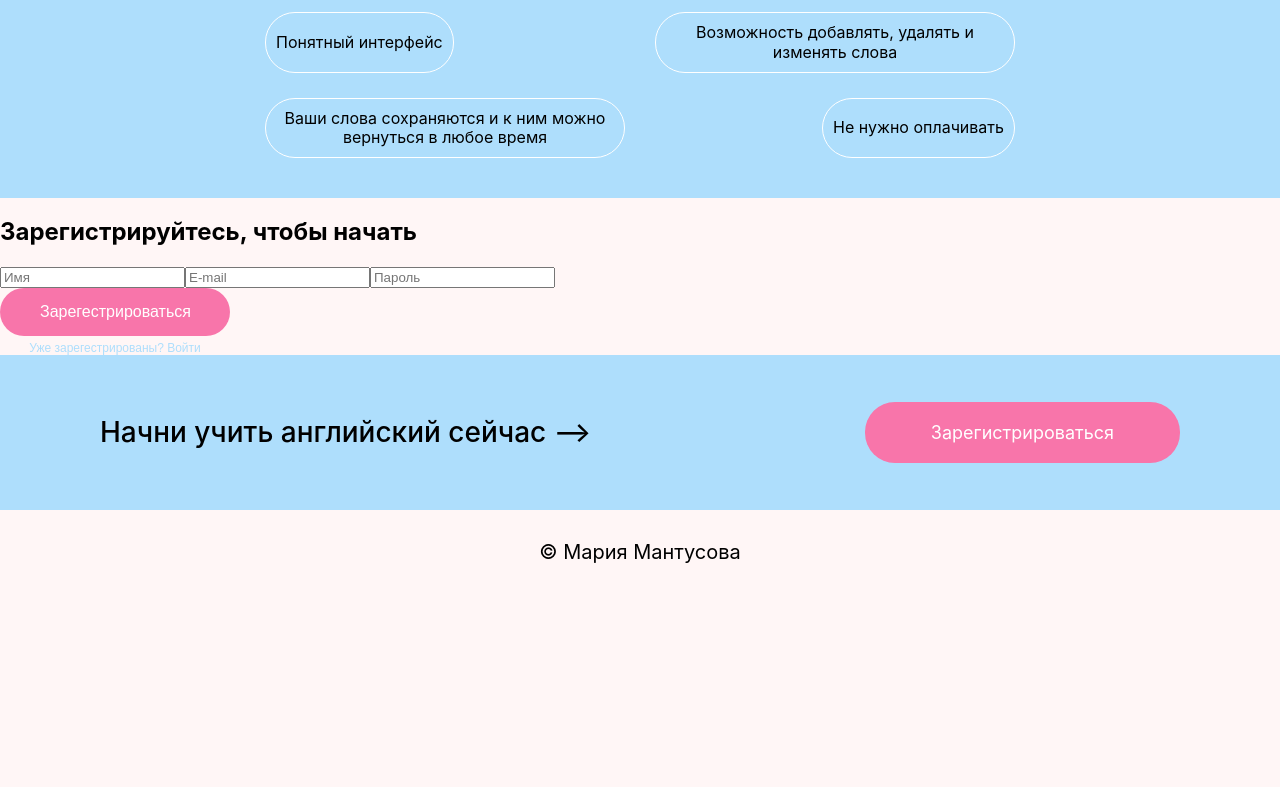
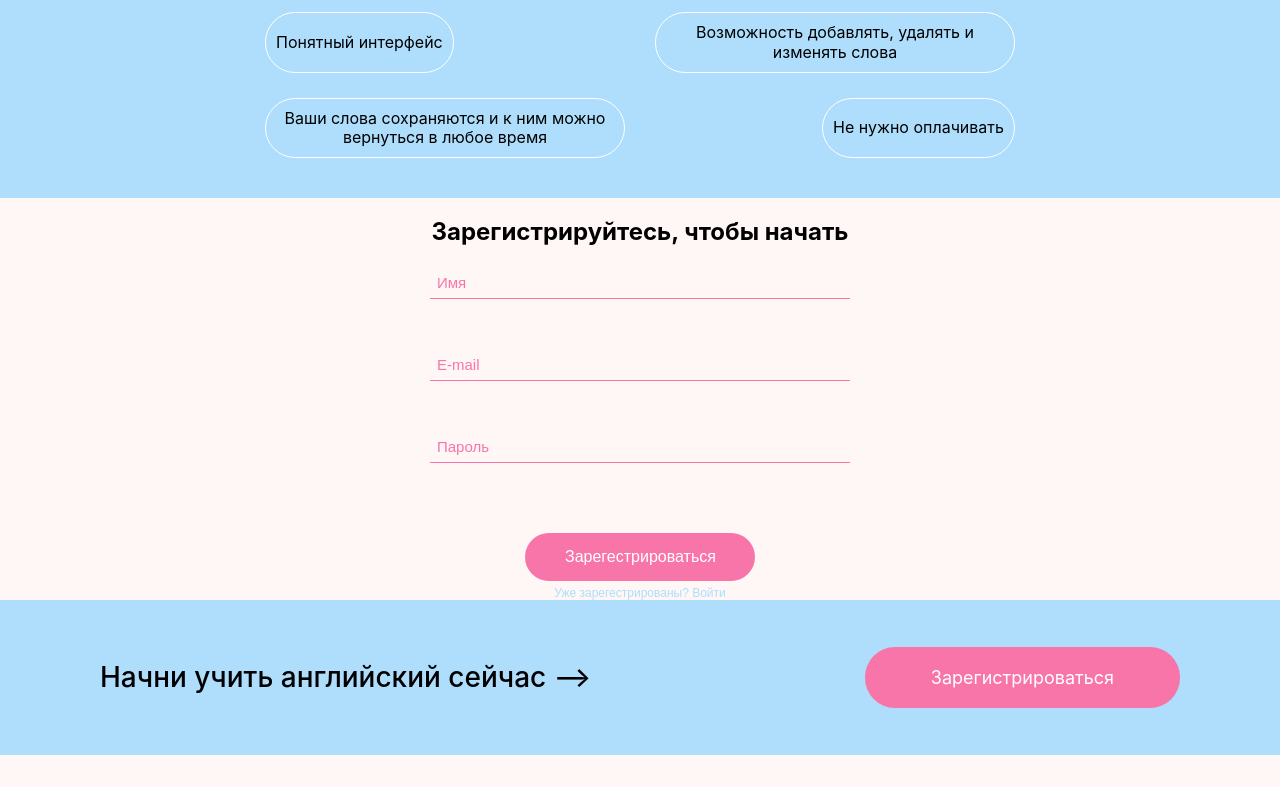
Before and after one commit to MariaMantusova/LangLearn_frontend, a React (Create React App) app: page / in a window 1280 px wide. Shown: the part 679-1466 px from the top of the page. Before the commit the page ends 1273 px from the top, so only its background shows below. Built offline with nearby package versions, Linux system fonts and the light colour scheme.

Commit message:
feat: add auth form styles

```diff
--- a/src/components/AuthBlock/AuthBlock.scss
+++ b/src/components/AuthBlock/AuthBlock.scss
@@ -0,0 +1,6 @@
+.auth-block {
+  margin: 0 auto;
+  display: flex;
+  align-items: center;
+  flex-direction: column;
+}
--- a/src/components/AuthForm/AuthForm.scss
+++ b/src/components/AuthForm/AuthForm.scss
@@ -0,0 +1,28 @@
+@import "../../vendor/variables";
+
+.auth-form {
+  display: flex;
+  flex-direction: column;
+  gap: 50px;
+  max-width: 420px;
+  align-items: center;
+  width: 100%;
+}
+
+.auth-form__input {
+  width: 100%;
+  border: none;
+  border-bottom: 1px solid $mainPinkColor;
+  background-color: transparent;
+  box-sizing: border-box;
+  padding-bottom: 7px;
+  padding-left: 7px;
+  padding-top: 7px;
+  font-size: 15px;
+  color: $mainPinkColor;
+}
+
+.auth-form__input::placeholder {
+  font-size: 15px;
+  color: $mainPinkColor;
+}
--- a/src/components/FormButton/FormButton.scss
+++ b/src/components/FormButton/FormButton.scss
@@ -7,6 +7,7 @@
   justify-content: center;
   align-items: center;
   max-width: 230px;
+  margin-top: 20px;
 }
 
 .form-button {
@@ -17,6 +18,7 @@
   border: none;
   color: $mainWhiteColor;
   font-size: 16px;
+  cursor: pointer;
 }
 
 .form-button__link {
```
